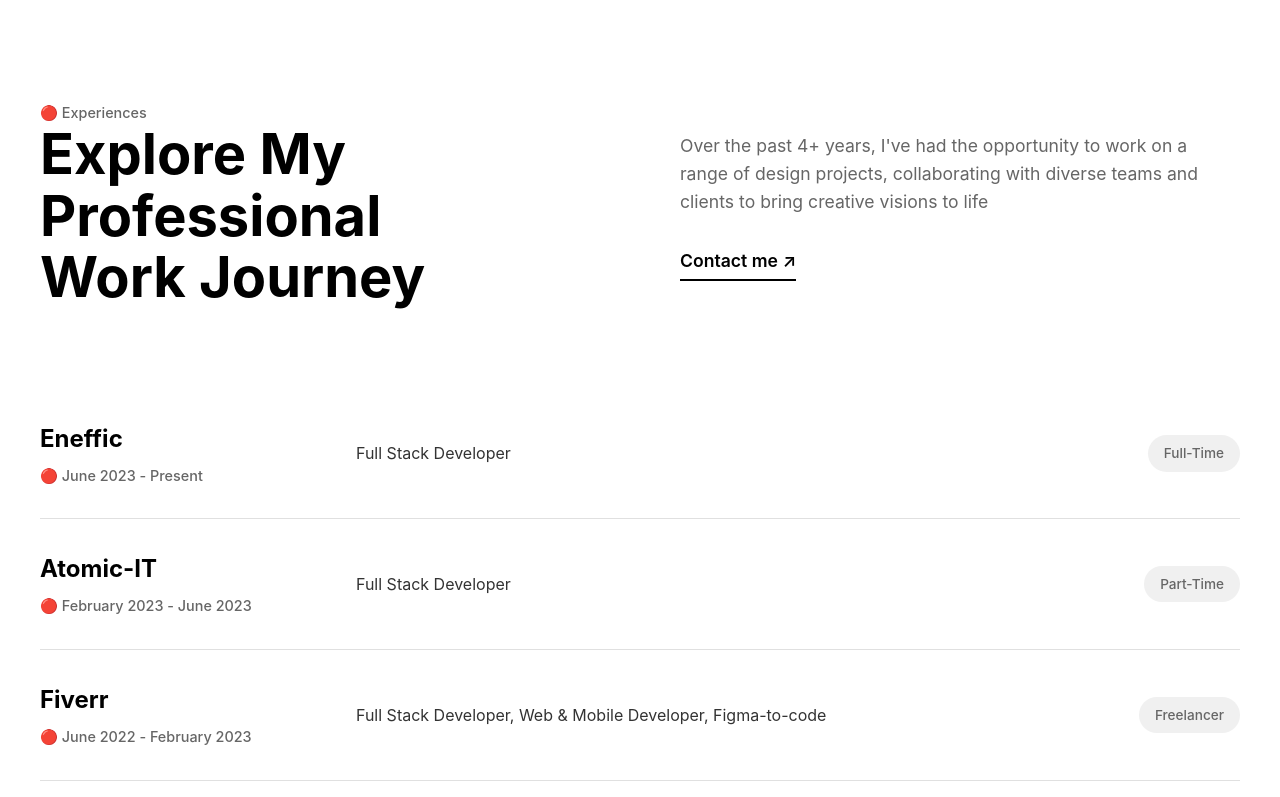
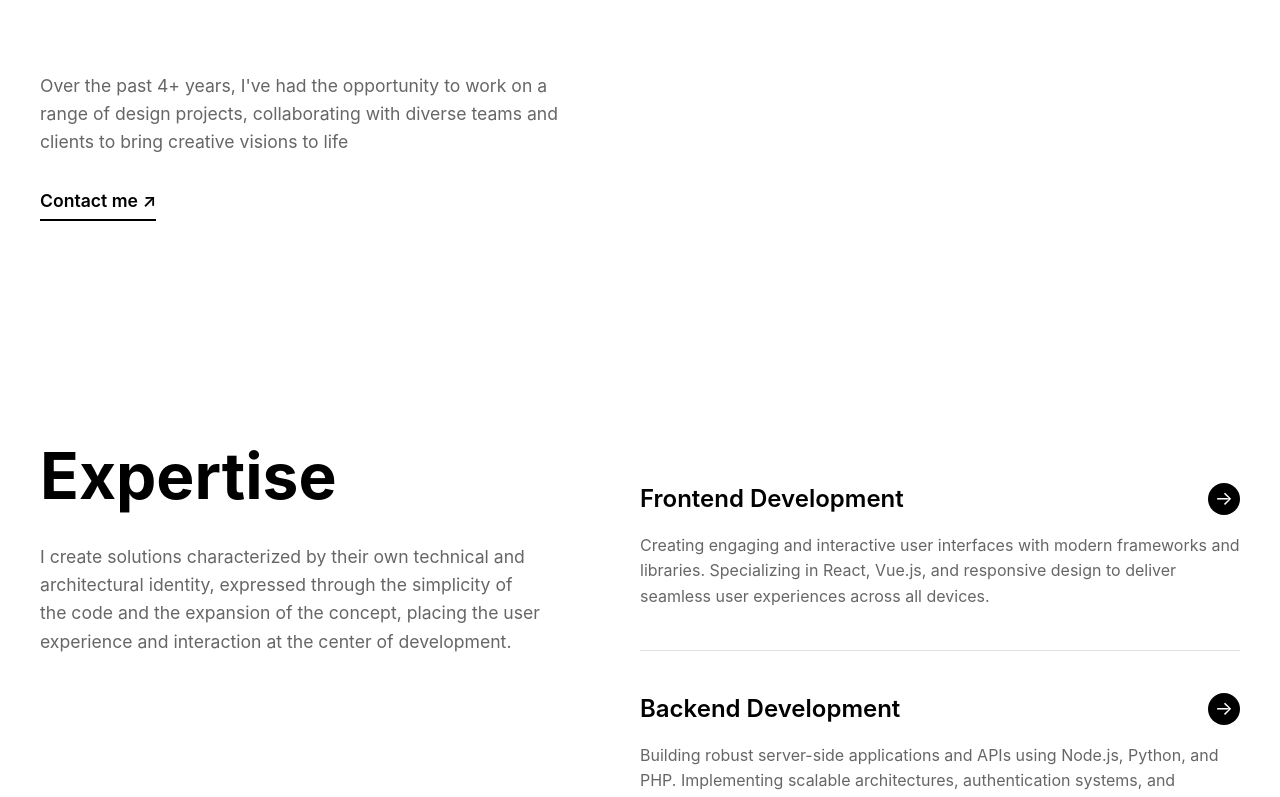
Before and after one commit to sabermed/portfolio, a React (Vite) app: page / in a window 1280 px wide. Shown: the part 800-1597 px from the top of the page. Built offline with nearby package versions, Linux system fonts and the light colour scheme.

Commit message:
about section

```diff
--- a/src/components/About/About.css
+++ b/src/components/About/About.css
@@ -1,7 +1,6 @@
 .about {
-  padding: 100px 2rem;
+  padding: 40px 2rem;
   background-color: #fff;
-  min-height: 100vh;
   display: flex;
   align-items: center;
 }
@@ -18,26 +17,6 @@
   gap: 80px;
   margin-bottom: 80px;
   align-items: start;
-}
-
-.about__left {
-  display: flex;
-  flex-direction: column;
-}
-
-.about__label {
-  font-size: 0.9rem;
-  color: #666;
-  margin-bottom: 1.5rem;
-  font-weight: 500;
-}
-
-.about__title {
-  font-size: 3.5rem;
-  font-weight: 700;
-  line-height: 1.1;
-  color: #000;
-  margin: 0;
 }
 
 .about__right {
@@ -70,78 +49,6 @@
   border-bottom-color: #666;
 }
 
-.about__experiences {
-  display: flex;
-  flex-direction: column;
-  gap: 0;
-}
-
-.experience-item {
-  display: grid;
-  grid-template-columns: 1fr 2fr 1fr;
-  gap: 2rem;
-  padding: 2rem 0;
-  border-bottom: 1px solid #e0e0e0;
-  align-items: center;
-}
-
-.experience-item:hover {
-  background-color: #fafafa;
-  padding-left: 1rem;
-  padding-right: 1rem;
-  margin-left: -1rem;
-  margin-right: -1rem;
-}
-
-.experience-item:last-child {
-  border-bottom: none;
-}
-
-.experience-item__left {
-  display: flex;
-  flex-direction: column;
-  gap: 0.5rem;
-}
-
-.experience-item__company {
-  font-size: 1.5rem;
-  font-weight: 700;
-  color: #000;
-  margin: 0;
-}
-
-.experience-item__duration {
-  font-size: 0.9rem;
-  color: #666;
-  font-weight: 500;
-}
-
-.experience-item__center {
-  display: flex;
-  align-items: center;
-}
-
-.experience-item__position {
-  font-size: 1rem;
-  color: #333;
-  margin: 0;
-  line-height: 1.4;
-}
-
-.experience-item__right {
-  display: flex;
-  justify-content: flex-end;
-}
-
-.experience-item__type {
-  background-color: #f0f0f0;
-  color: #666;
-  padding: 0.5rem 1rem;
-  border-radius: 20px;
-  font-size: 0.85rem;
-  font-weight: 500;
-  white-space: nowrap;
-}
 
 /* Media Queries */
 @media (max-width: 992px) {
@@ -153,20 +60,6 @@
     grid-template-columns: 1fr;
     gap: 40px;
     margin-bottom: 60px;
-  }
-
-  .about__title {
-    font-size: 2.8rem;
-  }
-
-  .experience-item {
-    grid-template-columns: 1fr;
-    gap: 1rem;
-    text-align: left;
-  }
-
-  .experience-item__right {
-    justify-content: flex-start;
   }
 }
 
@@ -180,23 +73,7 @@
     margin-bottom: 40px;
   }
 
-  .about__title {
-    font-size: 2.2rem;
-  }
-
   .about__description {
     font-size: 1rem;
   }
-
-  .experience-item {
-    padding: 1.5rem 0;
-  }
-
-  .experience-item__company {
-    font-size: 1.2rem;
-  }
-
-  .experience-item__position {
-    font-size: 0.9rem;
-  }
 }
--- a/src/components/About/About.jsx
+++ b/src/components/About/About.jsx
@@ -3,46 +3,10 @@ import './About.css';
 
 const About = () => {
 
-  const experiences = [
-    {
-      company: "Eneffic",
-      position: "Full Stack Developer",
-      duration: "June 2023 - Present",
-      type: "Full-Time"
-    },
-    {
-      company: "Atomic-IT",
-      position: "Full Stack Developer",
-      duration: "February 2023 - June 2023",
-      type: "Part-Time"
-    },
-    {
-      company: "Fiverr",
-      position: "Full Stack Developer, Web & Mobile Developer, Figma-to-code",
-      duration: "June 2022 - February 2023",
-      type: "Freelancer"
-    },
-    {
-      company: "Atomic-IT",
-      position: "Full Stack Developer",
-      duration: "February 2021 - May 2021",
-      type: "Internship"
-    }
-  ];
-
   return (
     <section className="about" id="about">
       <div className="about__container">
         <div className="about__content">
-          <div className="about__left">
-            <div className="about__header">
-              <span className="about__label">🔴 Experiences</span>
-              <h2 className="about__title">
-                Explore My Professional<br />
-                Work Journey
-              </h2>
-            </div>
-          </div>
 
           <div className="about__right">
             <p className="about__description">
@@ -55,28 +19,6 @@ const About = () => {
             </a>
           </div>
         </div>
-
-        <div className="about__experiences">
-          {experiences.map((exp, index) => (
-            <div
-              key={index}
-              className="experience-item"
-            >
-              <div className="experience-item__left">
-                <h3 className="experience-item__company">{exp.company}</h3>
-                <span className="experience-item__duration">🔴 {exp.duration}</span>
-              </div>
-
-              <div className="experience-item__center">
-                <p className="experience-item__position">{exp.position}</p>
-              </div>
-
-              <div className="experience-item__right">
-                <span className="experience-item__type">{exp.type}</span>
-              </div>
-            </div>
-          ))}
-        </div>
       </div>
     </section>
   );
```
